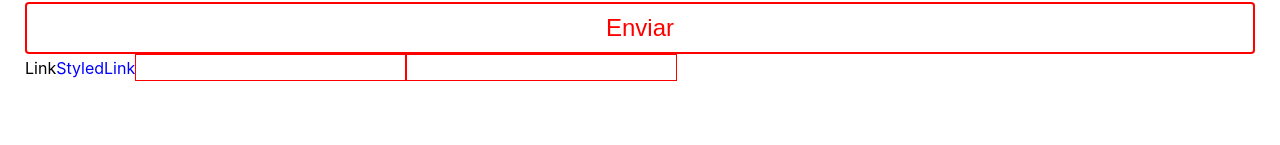
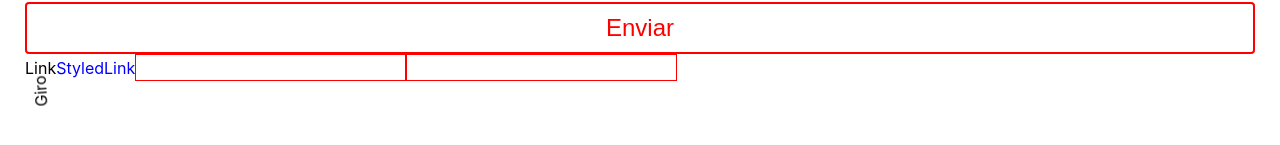
Before and after one commit to Rubenmt93/React-Styled-Components, a React (Create React App) app: page / in a window 1280 px wide. Shown: the part 213-358 px from the top of the page. Built offline with nearby package versions, Linux system fonts and the light colour scheme.

Commit message:
animaciones

```diff
--- a/src/App.js
+++ b/src/App.js
@@ -1,4 +1,4 @@
-import styled from 'styled-components'
+import styled, {keyframes} from 'styled-components'
 
 const P = styled.p `
   font-size:24px;
@@ -54,7 +54,19 @@
 const Password = styled(Input).attrs(props => ({
   type:'password',
 }))``
+const girar = keyframes`
+  from{
+    transform: rotate(0deg)
+  }
 
+  to{
+    transform: rotate(360deg)
+  }
+`
+const Rotar = styled.div`
+  display: inline-block;
+  animation: ${girar} 2s linear infinite
+`
 function App() {
   return (
     <Content>
@@ -71,7 +83,8 @@
       <StyledLink>StyledLink</StyledLink>
       <Input color='green'/>
       <Password/>
-
+     <br/>
+     <Rotar> Giro</Rotar>
     </Content>
   );
 }
```
